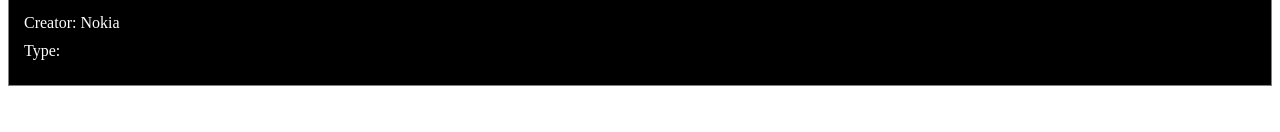
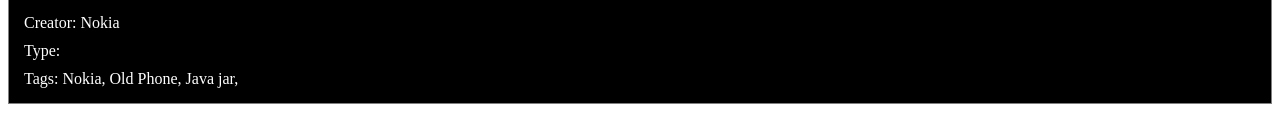
Before and after one commit to Topandas69/Top_Das_WEB601Assignments_Phones, an Angular app in the folder Top_Das_Phones/: page / in a window 1280 px wide. Shown: the part 545-677 px from the top of the page. Built offline with nearby package versions, Linux system fonts and the light colour scheme.

Commit message:
applied directive as attribute on type and tags

```diff
--- a/Top_Das_Phones/src/app/app.module.ts
+++ b/Top_Das_Phones/src/app/app.module.ts
@@ -6,6 +6,7 @@
 import { ContentCardComponent } from './content-card/content-card.component';
 import { ContentListComponent } from './content-list/content-list.component';
 import { ContentTypePipe } from './content-type.pipe';
+import { HoverAffectDirective } from './hover-affect.directive';
 
 @NgModule({
   declarations: [
@@ -13,6 +14,7 @@
     ContentCardComponent,
     ContentListComponent,
     ContentTypePipe,
+    HoverAffectDirective,
   ],
   imports: [
     BrowserModule,
--- a/Top_Das_Phones/src/app/content-card/content-card.component.html
+++ b/Top_Das_Phones/src/app/content-card/content-card.component.html
@@ -10,5 +10,8 @@
 
     <p>{{content.description}}</p>
     <p>Creator: {{content.creator}}</p>
-    <p>Type: {{content.type}}</p>
+    <p appHoverAffect [styleOnHover]="'underline'">Type: {{content.type}}</p>
+    <div> Tags:
+        <span *ngFor="let tag of content.tags" appHoverAffect [styleOnTags]="'bold'">{{tag}}, </span>
+    </div>
 </div>
--- a/Top_Das_Phones/src/app/content-list/content-list.component.ts
+++ b/Top_Das_Phones/src/app/content-list/content-list.component.ts
@@ -49,7 +49,8 @@
         description: "the Galaxy S23+ use faster UFS 4.0 storage, which enables faster file transfer speeds. With one caveat: UFS 4.0 is not supported by the base 128GB Galaxy S23 variant.",
         creator: "Samsung",
         imgURL: "https://images.samsung.com/ca/smartphones/galaxy-s23/buy/product_color_phantom_black_plus.png?imwidth=480",
-        type: "Android"
+        type: "Android",
+        tags: ['samsung', 'phone', 'S series']
       },
       {
         id: 5,
@@ -64,6 +65,7 @@
         description: "The Nokia Asha 305 was announced at Bangkok by Nokia, and the announcement offered global availability from 3Q of 2012. The phone's suggested price was €63 subject to taxes and subsidies.",
         creator: "Nokia",
         imgURL: "https://cdn.dotpe.in/longtail/store-items/7994766/9kXeLNro.png",
+        tags: ['Nokia', 'Old Phone', 'Java jar']
       },
       {
         id: 7,
--- /dev/null
+++ b/Top_Das_Phones/src/app/hover-affect.directive.ts
@@ -0,0 +1,26 @@
+import { Directive, ElementRef, HostListener, Input } from '@angular/core';
+
+@Directive({
+  selector: '[appHoverAffect]'
+})
+export class HoverAffectDirective {
+  @Input() styleOnHover: string = '';
+  @Input() styleOnTags: string = '';
+
+  constructor(private elm: ElementRef) {}
+
+  @HostListener('mouseenter') onMouseEnter(){
+    if(this.styleOnHover != ''){
+      this.elm.nativeElement.style.textDecoration = this.styleOnHover;
+    }
+    if(this.styleOnTags != ''){
+      this.elm.nativeElement.style.fontWeight = this.styleOnTags;
+    }
+  }
+
+  @HostListener('mouseleave') onMouseLeave(){
+    this.elm.nativeElement.style.textDecoration = 'none';
+    this.elm.nativeElement.style.fontWeight = 'Normal';
+  }
+
+}
```
Also changed, not shown: 1 other file (tests, documents, lock files or other folders).
